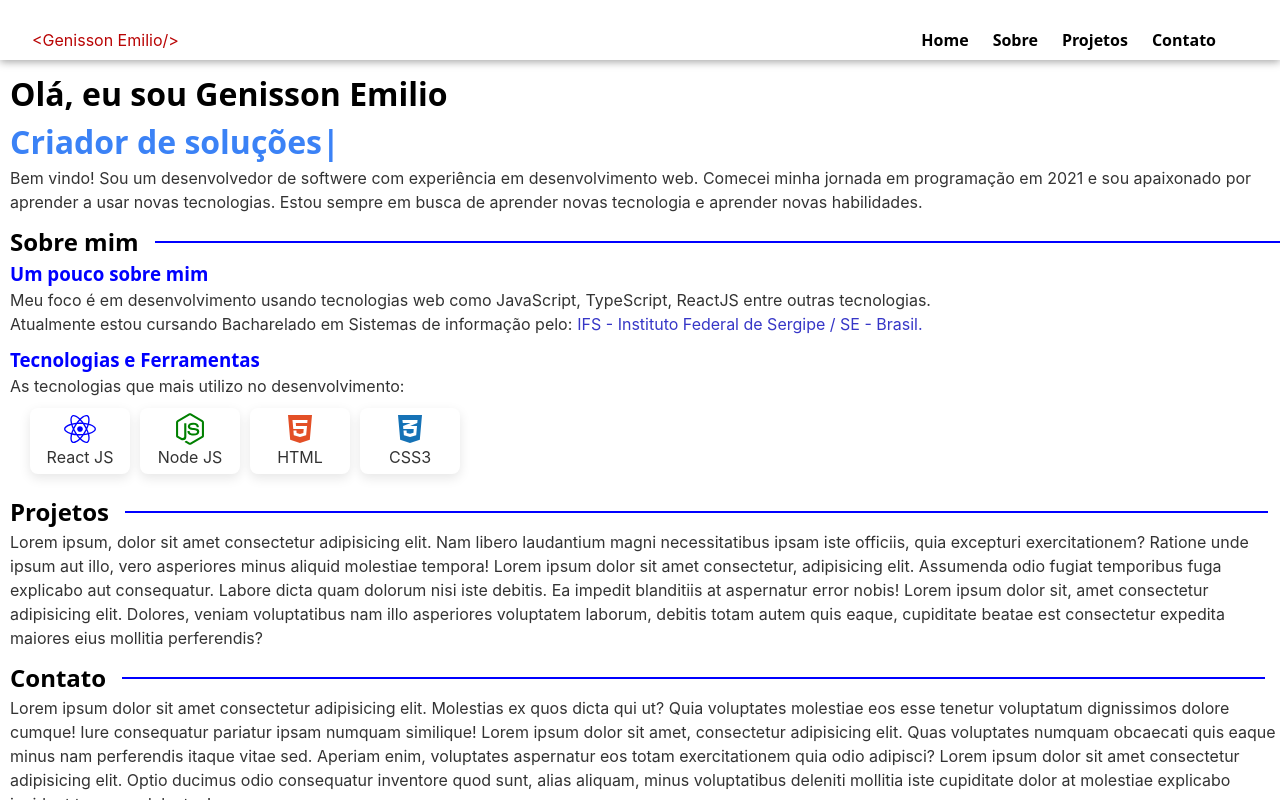
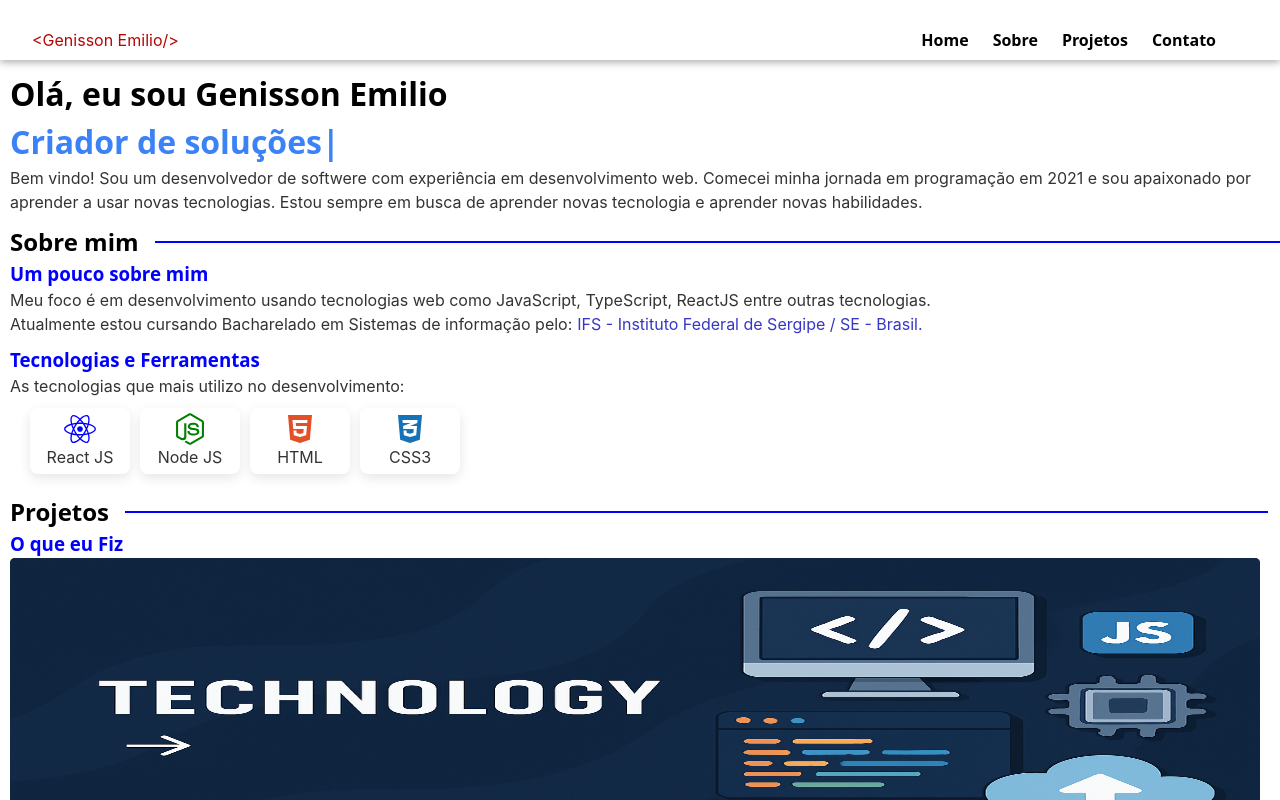
Before and after one commit to GenissonEmilio/Portifolio, a React (Vite) app in the folder portifolio/: page / in a window 1280 px wide. Built offline with nearby package versions, Linux system fonts and the light colour scheme.

Commit message:
update project element

```diff
--- a/portifolio/src/components/ProjectCard/ProjectBox/ProjectBox.module.css
+++ b/portifolio/src/components/ProjectCard/ProjectBox/ProjectBox.module.css
@@ -0,0 +1,16 @@
+.projectContainer {
+    background-color: rgb(33, 32, 32);
+    color: white;
+    margin-right: 20px;
+    border-radius: 5px;
+}
+
+.projectIMG {
+    width: 100%;
+    height: 321px;
+    border-radius: 5px;
+}
+
+.projectText {
+    padding: 20px;
+}
--- a/portifolio/src/components/ProjectCard/ProjectBox/ProjectBox.tsx
+++ b/portifolio/src/components/ProjectCard/ProjectBox/ProjectBox.tsx
@@ -1,10 +1,21 @@
 import React from "react";
+import styles from './ProjectBox.module.css';
 
-const ProjectBox: React.FC = () => {
+type ProjectBox = {
+    name: string,
+    description: string,
+}
+
+const ProjectBox: React.FC<ProjectBox> = ({ name, description }) => {
 
     return (
-        <div>
-
+        <div className={styles.projectContainer}>
+            <img src="./././././public/project.png" alt="project image" className={styles.projectIMG} />
+            <div className={styles.projectText}>
+                <h4>{name}</h4>
+                <p>{description}</p>
+                <a href="">Ver mais	&rarr;</a>
+            </div>
         </div>
     )
 }
--- a/portifolio/src/pages/Home.tsx
+++ b/portifolio/src/pages/Home.tsx
@@ -3,6 +3,7 @@ import MenuOptions from "../components/layout/MenuOptions/MenuOptions";
 import { FaReact, FaNodeJs, FaHtml5, FaCss3Alt } from "react-icons/fa";
 import '../App.css';
 import ToolsIcons from "../components/layout/ToolsIcons/ToolsIcons";
+import ProjectBox from "../components/ProjectCard/ProjectBox/ProjectBox";
 
 const Home: React.FC = () => {
 
@@ -58,9 +59,12 @@ const Home: React.FC = () => {
                     </div>
                 </div>
 
-                <div id="projetos">
+                <div id="projetos" style={{ display: 'flex', flexDirection: 'column' }}>
                     <MenuOptions name="Projetos" />
-                    <p>Lorem ipsum, dolor sit amet consectetur adipisicing elit. Nam libero laudantium magni necessitatibus ipsam iste officiis, quia excepturi exercitationem? Ratione unde ipsum aut illo, vero asperiores minus aliquid molestiae tempora! Lorem ipsum dolor sit amet consectetur, adipisicing elit. Assumenda odio fugiat temporibus fuga explicabo aut consequatur. Labore dicta quam dolorum nisi iste debitis. Ea impedit blanditiis at aspernatur error nobis! Lorem ipsum dolor sit, amet consectetur adipisicing elit. Dolores, veniam voluptatibus nam illo asperiores voluptatem laborum, debitis totam autem quis eaque, cupiditate beatae est consectetur expedita maiores eius mollitia perferendis?</p>
+                    <h3>O que eu Fiz</h3>
+                    <div>
+                        <ProjectBox name="teste" description="testetandoteste" />
+                    </div>
 
                 </div>
 
```
Also changed, not shown: portifolio/public/project.png (added).
